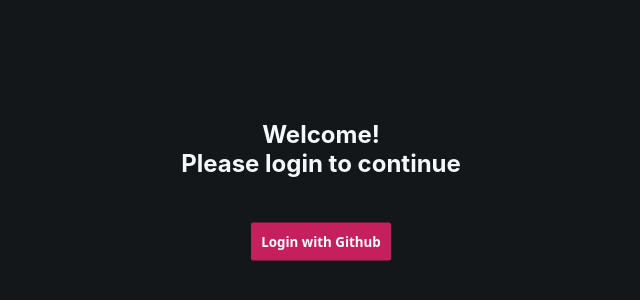
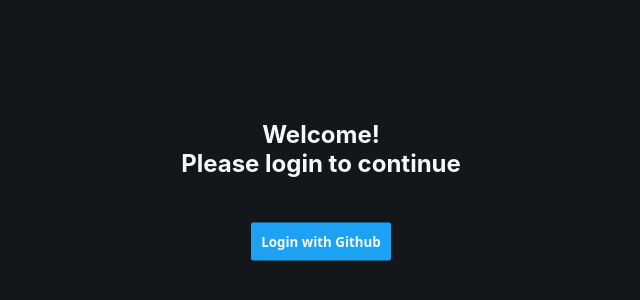
Before and after one commit to OtavioFSantos/Twitter-Clone, a Next.js app: page /login in a window 1280 px wide. Shown: the part 60-360 px from the top of the page, without its empty margins (319-959 px from the left). Built offline with nearby package versions, Linux system fonts and the light colour scheme; no server answers.

Commit message:
minor name changes

```diff
--- a/pages/api/tweets/[userId].ts
+++ b/pages/api/tweets/[userId].ts
@@ -10,7 +10,7 @@
 ) {
   const userId = req.query.userId as string;
 
-  const tweets = await tweetsService.listUserTweets(userId);
+  const tweets = await tweetsService.listByUserId(userId);
 
   res.status(200).json(tweets);
 }
--- a/pages/page/[userId].tsx
+++ b/pages/page/[userId].tsx
@@ -47,7 +47,7 @@
 
 export async function getServerSideProps(ctx: NextPageContext) {
   const userId = ctx.query.userId as string;
-  const userTweets = await service.listUserTweets(userId);
+  const userTweets = await service.listByUserId(userId);
   const userProfile = await userService.findById(userId);
 
   return {
--- a/styles/Login.module.css
+++ b/styles/Login.module.css
@@ -22,16 +22,16 @@
   outline: none;
   padding: 10px;
   display: flex;
-  color: white;
+  color: #f5f8fa;
   cursor: pointer;
   max-width: 160px;
   font-weight: 600;
   border-radius: 2px;
   font-family: system-ui;
-  background-color: #c51f5d;
+  background-color: #1da1f2;
 }
 
 .login_button:hover {
-  color: #c51f5d;
-  background-color: white;
+  color: #1da1f2;
+  background-color: #f5f8fa;
 }
```
